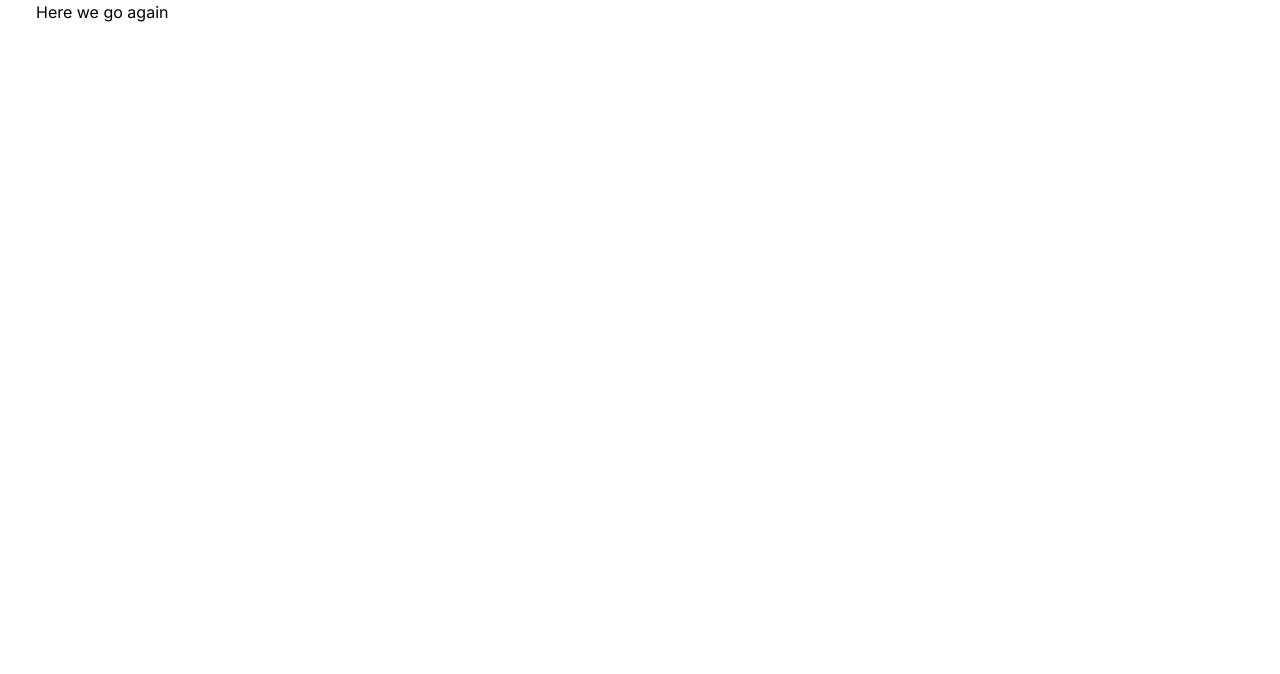
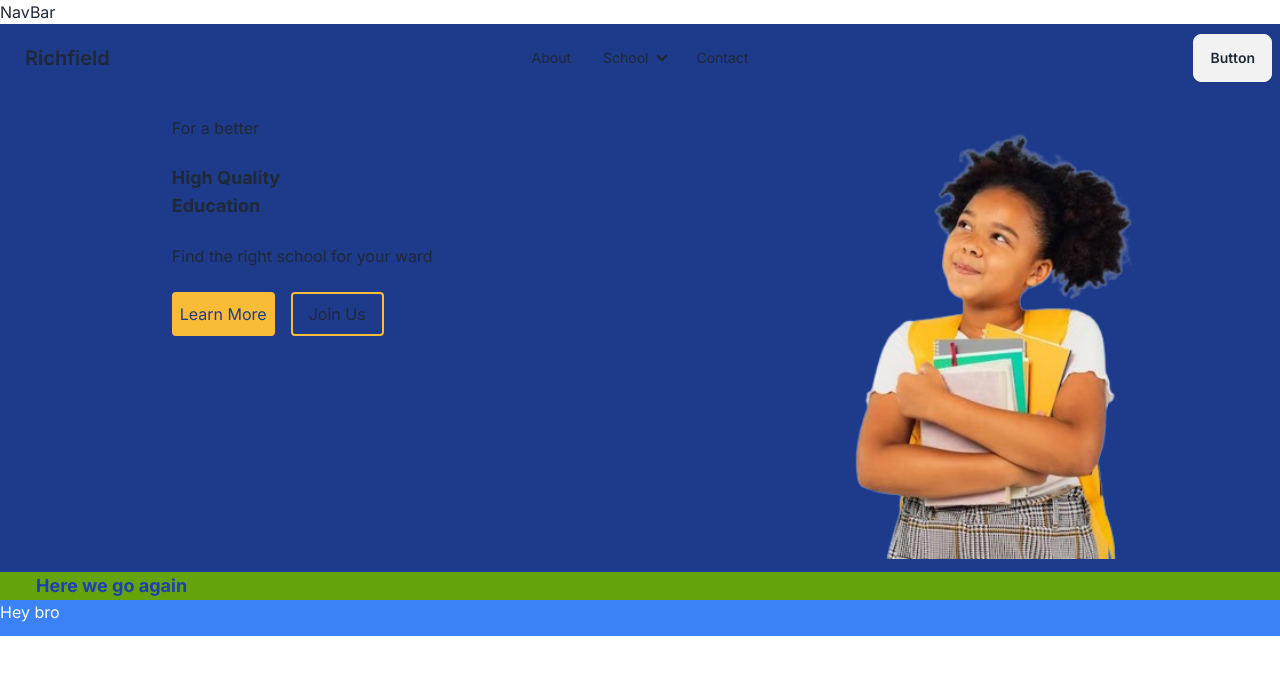
Before and after one commit to Jimohax/RichfieldSchoolApp, a Next.js app in the folder richfieldschoolapp/: page / in a window 1280 px wide. Shown: the top 674 px of the page. Built offline with nearby package versions, Linux system fonts and the light colour scheme.

Commit message:
Hero done

```diff
--- a/richfieldschoolapp/app/page.tsx
+++ b/richfieldschoolapp/app/page.tsx
@@ -1,13 +1,16 @@
 import Image from "next/image";
-
+import NavBar from '../components/navBar/NavBar'
+import Hero from '../components/Hero/Hero'
 
 export default function Home() {
-  return (
-    <>
-    <div className="pl-9">Here we go again</div>
-    <div></div>
-
-
-    </>
-  );
+	return (
+		<>
+    <NavBar/>
+    <Hero/>
+			<div className="pl-9 text-blue-800 font-bold text-lg bg-lime-600">
+				Here we go again
+			</div>
+			<div className="bg-blue-500 h-9 w-full text-white">Hey bro</div>
+		</>
+	);
 }
--- /dev/null
+++ b/richfieldschoolapp/components/Hero/Hero.jsx
@@ -0,0 +1,45 @@
+"use client";
+
+import React from "react";
+import Image from "next/image";
+import student from "../../public/img/student.png";
+
+const Hero = () => {
+	return (
+		<>
+			<div className="bg-blue-900 h-[30rem] w-full flex align-center justify-around relative ">
+				<div>
+					<div className=" p-3 m-3 relative left-20 flex flex-col">
+						<span>For a better </span> <br />
+						<span className="text-lg font-bold text-7xl ">
+							High Quality <br />
+							<span>Education</span>
+						</span>{" "}
+						<br />
+						<span>Find the right school for your ward</span>
+					</div>
+					<div className="relative left-20 ml-6 flex gap-4">
+						<button className="bg-[#F8BC36] text-blue-900 p-2 rounded">
+							Learn More
+						</button>
+						<button className="border p-2 border-[#F8BC36] border-2 px-4 rounded">
+							Join Us
+						</button>
+					</div>
+				</div>
+				<div className="">
+					<Image
+						src={student}
+						width={700}
+						height={500}
+						alt="Picture of a girl-student "
+					/>
+				</div>
+			</div>
+
+
+		</>
+	);
+};
+
+export default Hero;
--- /dev/null
+++ b/richfieldschoolapp/components/navBar/NavBar.jsx
@@ -0,0 +1,92 @@
+import React from "react";
+
+const NavBar = () => {
+	return (
+		<>
+			<div>NavBar</div>
+			<div class="navbar bg-blue-900">
+				<div class="navbar-start">
+					<div class="dropdown">
+						<div
+							tabindex="0"
+							role="button"
+							class="btn btn-ghost lg:hidden"
+						>
+							<svg
+								xmlns="http://www.w3.org/2000/svg"
+								class="h-5 w-5"
+								fill="none"
+								viewBox="0 0 24 24"
+								stroke="currentColor"
+							>
+								<path
+									stroke-linecap="round"
+									stroke-linejoin="round"
+									stroke-width="2"
+									d="M4 6h16M4 12h8m-8 6h16"
+								/>
+							</svg>
+						</div>
+						<ul
+							tabindex="0"
+							class="menu menu-sm dropdown-content mt-3 z-[1] p-2 shadow bg-base-100 rounded-box w-52"
+						>
+							<li>
+								<a>About</a>
+							</li>
+							<li>
+								<a>School</a>
+								<ul class="p-2">
+									<li>
+										<a>Pre-school</a>
+									</li>
+									<li>
+										<a>Elementary</a>
+									</li>
+                                    <li>
+										<a>College</a>
+									</li>
+								</ul>
+							</li>
+							<li>
+								<a>Contact</a>
+							</li>
+						</ul>
+					</div>
+					<a class="btn btn-ghost text-xl">Richfield</a>
+				</div>
+				<div class="navbar-center hidden lg:flex">
+					<ul class="menu menu-horizontal px-1">
+						<li>
+							<a>About</a>
+						</li>
+						<li>
+							<details>
+								<summary>School</summary>
+								<ul class="p-2">
+									<li>
+										<a>Pre-school</a>
+									</li>
+									<li>
+										<a>Elementary</a>
+									</li>
+                                    <li>
+										<a>College</a>
+									</li>
+								</ul>
+							</details>
+						</li>
+						<li>
+							<a>Contact</a>
+						</li>
+					</ul>
+				</div>
+				<div class="navbar-end">
+					<a class="btn">Button</a>
+				</div>
+			</div>
+		</>
+	);
+};
+
+export default NavBar;
--- a/richfieldschoolapp/tailwind.config.ts
+++ b/richfieldschoolapp/tailwind.config.ts
@@ -15,6 +15,6 @@ const config: Config = {
       },
     },
   },
-  plugins: [],
+  plugins: [require("daisyui")],
 };
 export default config;
```
Also changed, not shown: richfieldschoolapp/package.json (+6 -5 lines), richfieldschoolapp/public/img/student.png (added), 1 other file (tests, documents, lock files or other folders).
